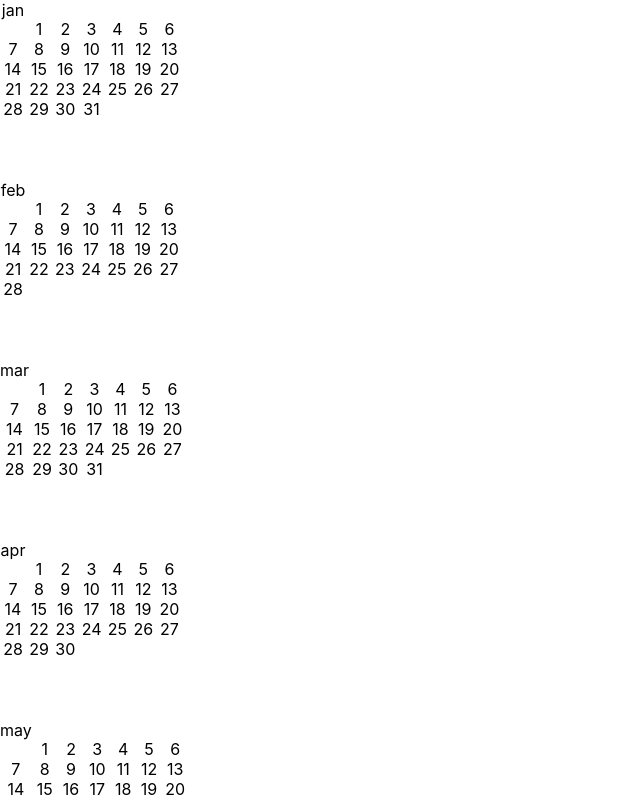
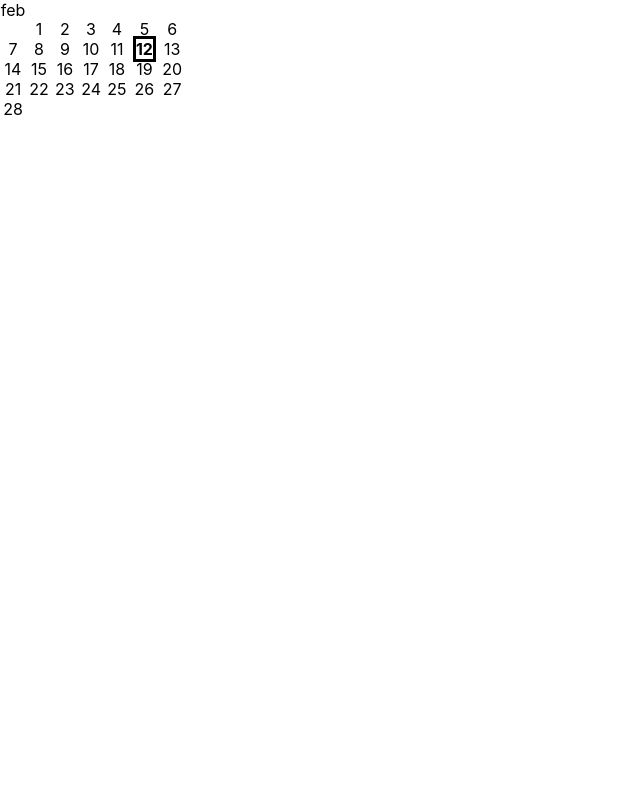
Before and after one commit to WSINTRA/dateNotes, a React (Create React App) app: page / in a window 1280 px wide. Shown: the top 800 px of the page, without its empty margins (0-640 px from the left). Built offline with nearby package versions, Linux system fonts and the light colour scheme.

Commit message:
cal can take in prop of month and day and display only input data

```diff
--- a/src/App.js
+++ b/src/App.js
@@ -5,7 +5,7 @@ import Cal from './components/cal'
 function App() {
   return (
     <div className="App">
-    <Cal/>
+    <Cal month={"feb"} day={12}/>
     </div>
   );
 }
--- a/src/components/cal.js
+++ b/src/components/cal.js
@@ -1,10 +1,13 @@
 import React from 'react';
 
-function Cal() {
+function Cal(props) {
 
 const dayStyling = {
 	display: "inline",
 	padding: "0.2rem",
+}
+const highlightedDayStyle = {
+	border: "solid",
 }
 
 const monthStyling = {
@@ -12,6 +15,13 @@ const monthStyling = {
 	display: "grid",
 	gridTemplateColumns: "repeat(7, auto)",
 	gridTemplateRows: "repeat(5, 20px)",
+}
+const boxStyle = {
+	marginBottom: "10vh",
+	gridGap: "3vw",
+	display: "grid",
+	gridTemplateColumns: "repeat(4, auto)",
+	gridAutoRows: "minmax(100px, auto)",
 }
 const calStyle = {
 	height: "70px",
@@ -41,15 +51,33 @@ const monthObject = [
 	{name: "dec",
 	days:[1,2,3,4,5,6,7,8,9,10,11,12,13,14,15,16,17,18,19,20,21,22,23,24,25,26,27,28,29,30,31]},
 ]
+const selection = monthObject.filter(month => month.name === props.month)
 
   return (
     <div style={calStyle}>
-     {monthObject.map(month => {
-     	return (<div style={monthStyling}>{month.name}
-     		{month.days.map(day=>{
-     			return (<p style={dayStyling}>{day}</p>)
-     		})}</div>) } ) }
 
+    <div style={boxStyle}>
+
+    {selection.map( month => {
+    	return ( <div style={monthStyling}>
+    		{month.name}
+    		{month.days.map( day=> {
+		    			return (day===props.day ?
+		    				<p style={dayStyling}>
+		    				<b style={highlightedDayStyle}>{day}
+		    				</b></p> :
+		    				<p style={dayStyling}>{day}
+		    				</p>
+		    				)
+    					  }
+    					)
+    				}
+    			</div>
+    			)
+ 		    }
+   		)
+	}
+    </div>
     </div>
   );
 }
```
